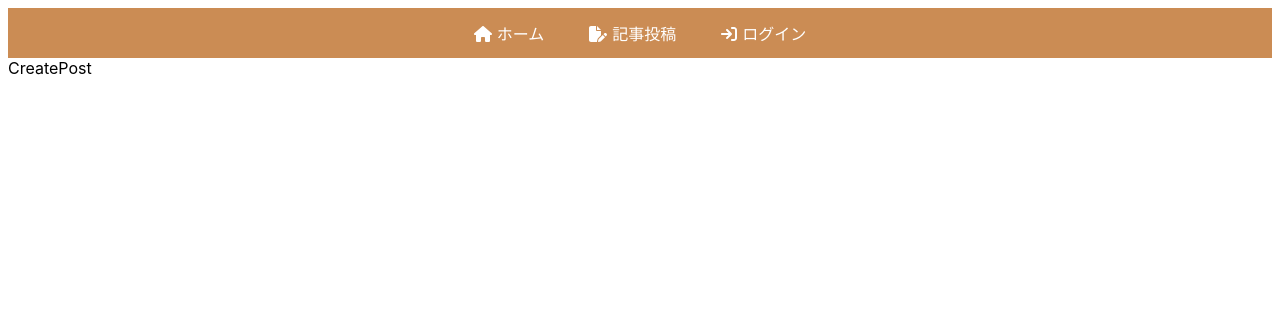
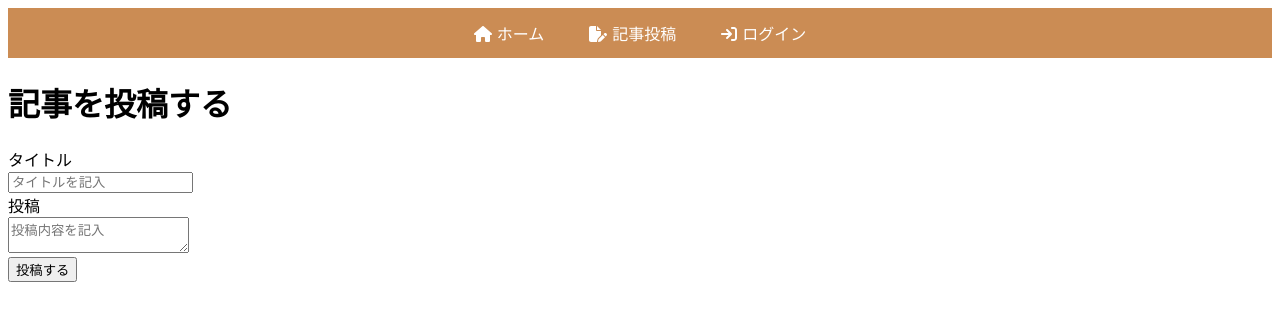
Before and after one commit to KeiAzDev/blog-ts, a React (Vite) app: page /createpost in a window 1280 px wide. Shown: the top 320 px of the page. Built offline with nearby package versions, Linux system fonts and the light colour scheme; no server answers.

Commit message:
createpost作成開始

```diff
--- a/src/components/CreatePost.tsx
+++ b/src/components/CreatePost.tsx
@@ -1,8 +1,21 @@
-
+import './styles/CreatePost.css';
 
 const CreatePost = () => {
   return (
-    <div>CreatePost</div>
+    <div className="createPostPage">
+      <div className="postContainer">
+        <h1>記事を投稿する</h1>
+        <div className="inputPost">
+          <div>タイトル</div>
+          <input type="text" placeholder="タイトルを記入" />
+        </div>
+        <div className="inputPost">
+          <div>投稿</div>
+          <textarea placeholder="投稿内容を記入"></textarea>
+        </div>
+        <button className="postButton">投稿する</button>
+      </div>
+    </div>
   )
 }
 
```
Also changed, not shown: src/components/styles/CreatePost.css (added).
